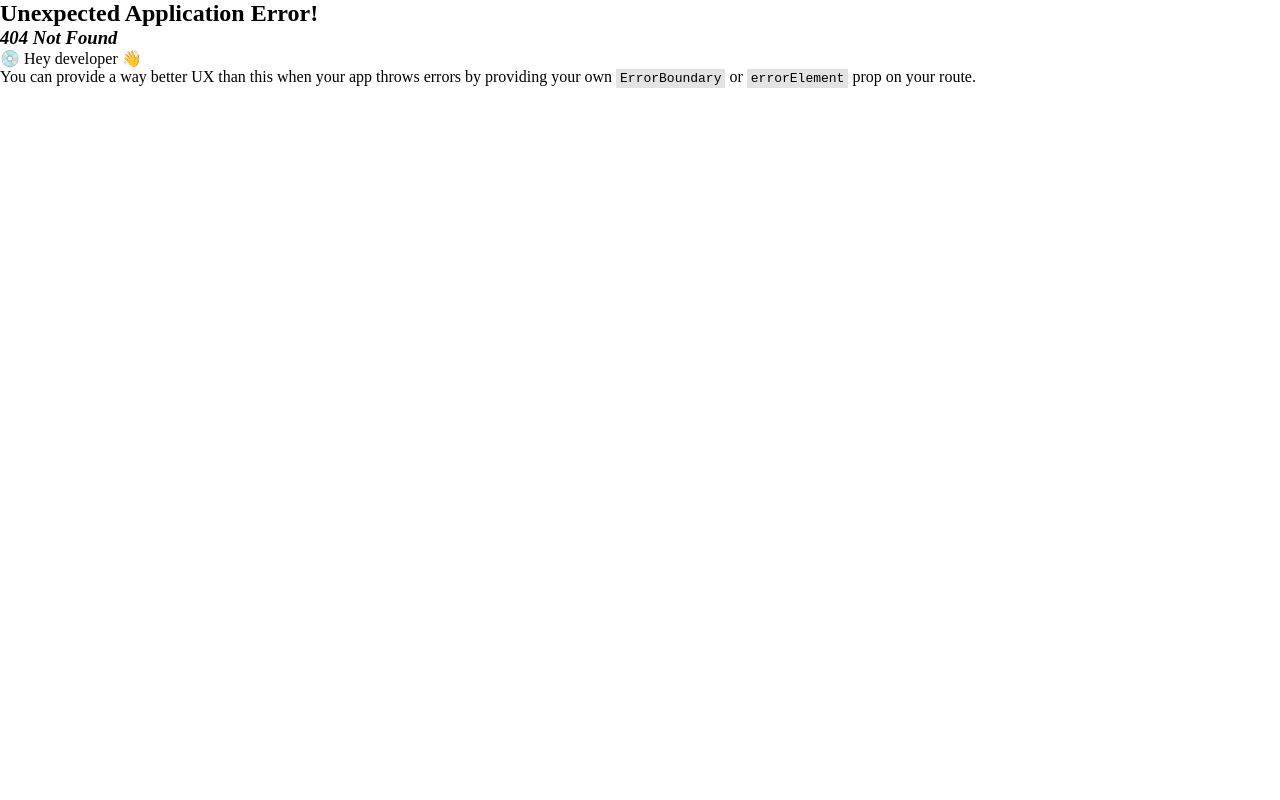
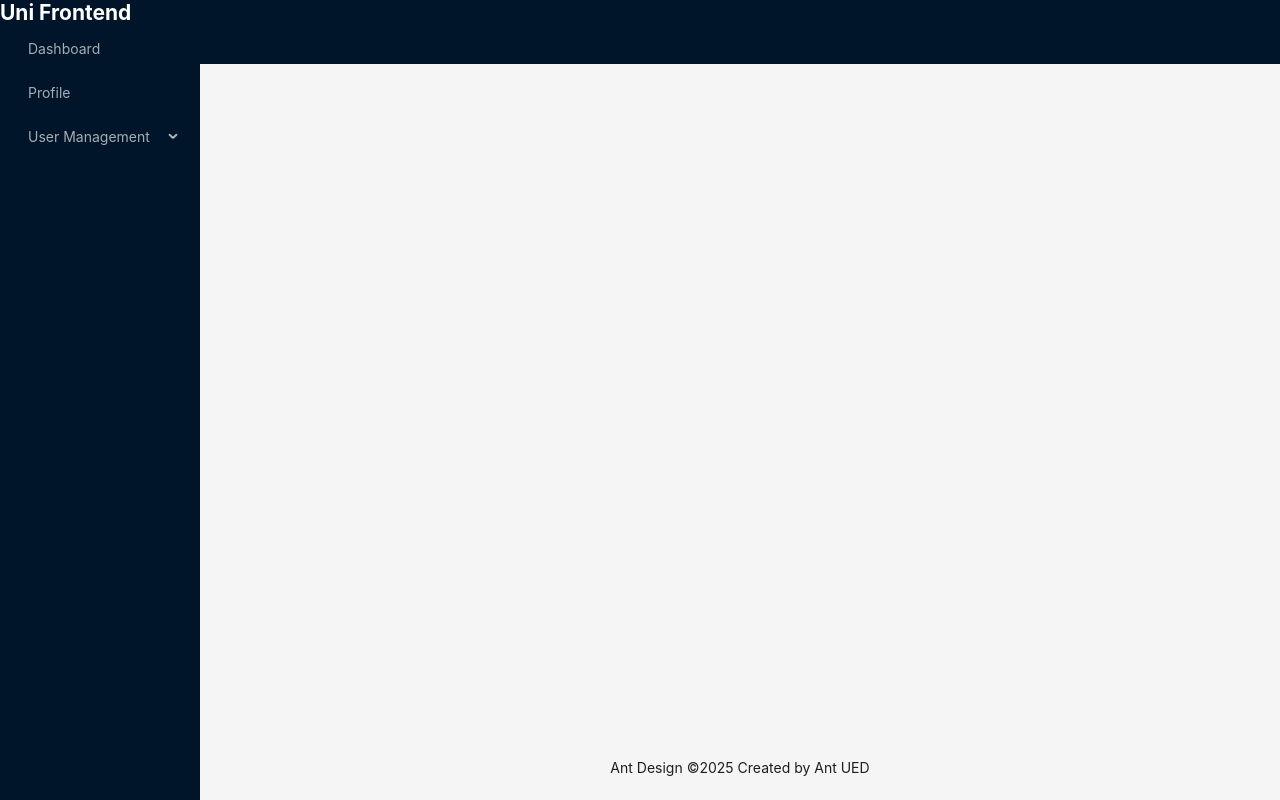
Before and after one commit to rehanulhb/Final_University_Management_Frontend_React_Redux, a React (Vite) app: page / in a window 1280 px wide. Before the commit this address had no page. Built offline with nearby package versions, Linux system fonts and the light colour scheme.

Commit message:
Absolute Path, Relative Path, Outlet and Layout Layer Setup - Done

```diff
--- a/package.json
+++ b/package.json
@@ -27,6 +27,7 @@
     "eslint-plugin-react-hooks": "^5.2.0",
     "eslint-plugin-react-refresh": "^0.4.22",
     "globals": "^16.4.0",
+    "prettier": "^3.6.2",
     "typescript": "~5.9.3",
     "typescript-eslint": "^8.45.0",
     "vite": "^7.1.7"
--- a/src/components/layout/AdminLayout.tsx
+++ b/src/components/layout/AdminLayout.tsx
@@ -1,9 +1,12 @@
-const AdminLayout = () =>{
-    return (
-        <div>
-            <h1>This is AdminLayout Component</h1>
-        </div>
-    )
-}
+import { Outlet } from 'react-router-dom';
 
-export default AdminLayout
+const AdminLayout = () => {
+  return (
+    <div>
+      <h1>This is Navbar</h1>
+      <Outlet></Outlet>
+    </div>
+  );
+};
+
+export default AdminLayout;
--- a/src/components/layout/MainLayout.tsx
+++ b/src/components/layout/MainLayout.tsx
@@ -1,4 +1,5 @@
-import { Layout, Menu, type MenuProps } from "antd";
+import { Layout, Menu, type MenuProps } from 'antd';
+import { Outlet } from 'react-router-dom';
 // import { UploadOutlined, UserOutlined, VideoCameraOutlined } from '@ant-design/icons';
 // import { Children, createElement } from "react";
 
@@ -29,11 +30,9 @@ const items: MenuProps['items'] = [
   },
 ];
 
-
-
-const MainLayout = () =>{
-    return (
-        <Layout style={{height:'100vh'}}>
+const MainLayout = () => {
+  return (
+    <Layout style={{ height: '100vh' }}>
       <Sider
         breakpoint="lg"
         collapsedWidth="0"
@@ -44,22 +43,28 @@ const MainLayout = () =>{
           console.log(collapsed, type);
         }}
       >
-        <div style={{color:'white',  display:'flex', justifyContent: 'content', alignItems: 'center'}}>
+        <div
+          style={{
+            color: 'white',
+            display: 'flex',
+            justifyContent: 'content',
+            alignItems: 'center',
+          }}
+        >
           <h1>Uni Frontend</h1>
         </div>
         <Menu theme="dark" mode="inline" defaultSelectedKeys={['4']} items={items} />
       </Sider>
       <Layout>
-        <Header style={{ padding: 0,  }} />
+        <Header style={{ padding: 0 }} />
         <Content style={{ margin: '24px 16px 0' }}>
           <div
             style={{
               padding: 24,
               minHeight: 360,
-
             }}
           >
-            <h1>The Main Content should go Here</h1>
+            <Outlet></Outlet>
           </div>
         </Content>
         <Footer style={{ textAlign: 'center' }}>
@@ -67,7 +72,7 @@ const MainLayout = () =>{
         </Footer>
       </Layout>
     </Layout>
-    );
+  );
 };
 
-export default MainLayout
+export default MainLayout;
--- a/src/main.tsx
+++ b/src/main.tsx
@@ -1,7 +1,7 @@
 import { StrictMode } from 'react'
 import { createRoot } from 'react-dom/client'
 import './index.css'
-import App from './App.tsx'
+
 import { RouterProvider } from 'react-router-dom'
 import router from './routes/routes.tsx'
 
--- /dev/null
+++ b/src/pages/About.tsx
@@ -0,0 +1,9 @@
+const About = () => {
+    return (
+        <div>
+            <h1>This is About component</h1>
+        </div>
+    );
+};
+
+export default About;
--- /dev/null
+++ b/src/pages/Contact.tsx
@@ -0,0 +1,9 @@
+const Contact = () => {
+    return (
+        <div>
+            <h1>This is Contact component</h1>
+        </div>
+    );
+};
+
+export default Contact;
--- /dev/null
+++ b/src/pages/Login.tsx
@@ -0,0 +1,9 @@
+const Login = () => {
+    return (
+        <div>
+            <h1>This is Login component</h1>
+        </div>
+    );
+};
+
+export default Login;
--- /dev/null
+++ b/src/pages/Register.tsx
@@ -0,0 +1,9 @@
+const Register = () => {
+    return (
+        <div>
+            <h1>This is Register component</h1>
+        </div>
+    );
+};
+
+export default Register;
--- /dev/null
+++ b/src/pages/admin/AdminDashboard.tsx
@@ -0,0 +1,9 @@
+const AdminDashboard = () => {
+  return (
+    <div>
+      <h1>This is AdminDashboard component</h1>
+    </div>
+  );
+};
+
+export default AdminDashboard;
--- /dev/null
+++ b/src/pages/admin/CreateStudent.tsx
@@ -0,0 +1,9 @@
+const CreateStudent = () => {
+  return (
+    <div>
+      <h1>This is CreateStudent component</h1>
+    </div>
+  );
+};
+
+export default CreateStudent;
--- a/src/routes/routes.tsx
+++ b/src/routes/routes.tsx
@@ -1,11 +1,54 @@
-import { createBrowserRouter } from "react-router-dom";
-import App from "../App";
+import { createBrowserRouter } from 'react-router-dom';
+import App from '../App';
+import About from '../pages/About';
+import Contact from '../pages/Contact';
+import Login from '../pages/Login';
+import Register from '../pages/Register';
+import AdminDashboard from '../pages/admin/AdminDashboard';
+import CreateStudent from '../pages/admin/CreateStudent';
+import AdminLayout from '../components/layout/AdminLayout';
 
 const router = createBrowserRouter([
-    {
-        path: '/home',
-        element: <App></App>
-    }
+  {
+    path: '/',
+    element: <App></App>,
+    children: [
+      {
+        path: 'about',
+        element: <About></About>,
+      },
+      {
+        path: 'contact',
+        element: <Contact></Contact>,
+      },
+    ],
+  },
+  {
+    path: '/admin',
+    element: <AdminLayout></AdminLayout>,
+    children: [
+      {
+        index: true,
+        element: <AdminDashboard></AdminDashboard>,
+      },
+      {
+        path: 'dashboard',
+        element: <AdminDashboard></AdminDashboard>,
+      },
+      {
+        path: 'create-student',
+        element: <CreateStudent></CreateStudent>,
+      },
+    ],
+  },
+  {
+    path: '/login',
+    element: <Login></Login>,
+  },
+  {
+    path: '/register',
+    element: <Register></Register>,
+  },
 ]);
 
 export default router;
```
Also changed, not shown: .prettierrc.json (added), 1 other file (tests, documents, lock files or other folders).
